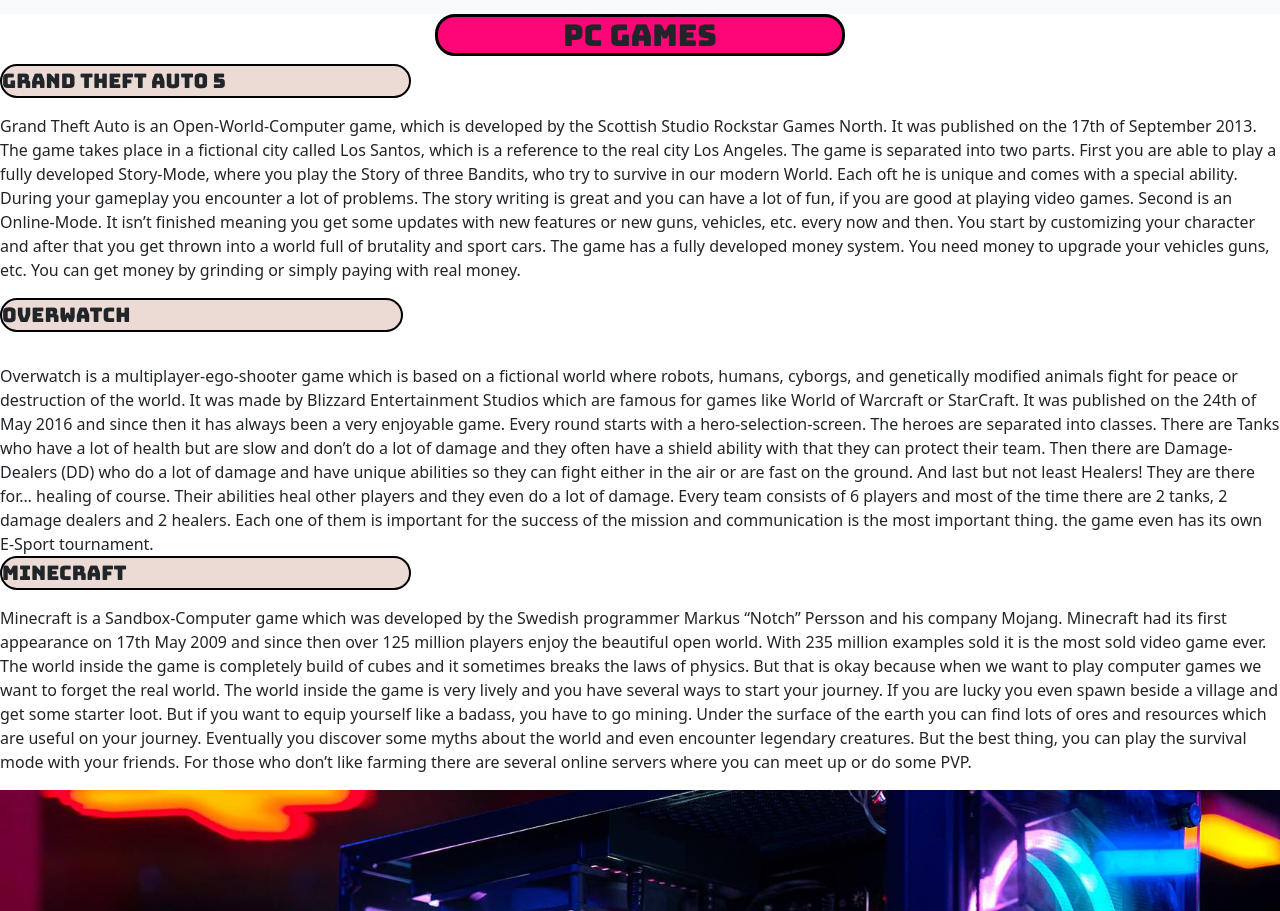
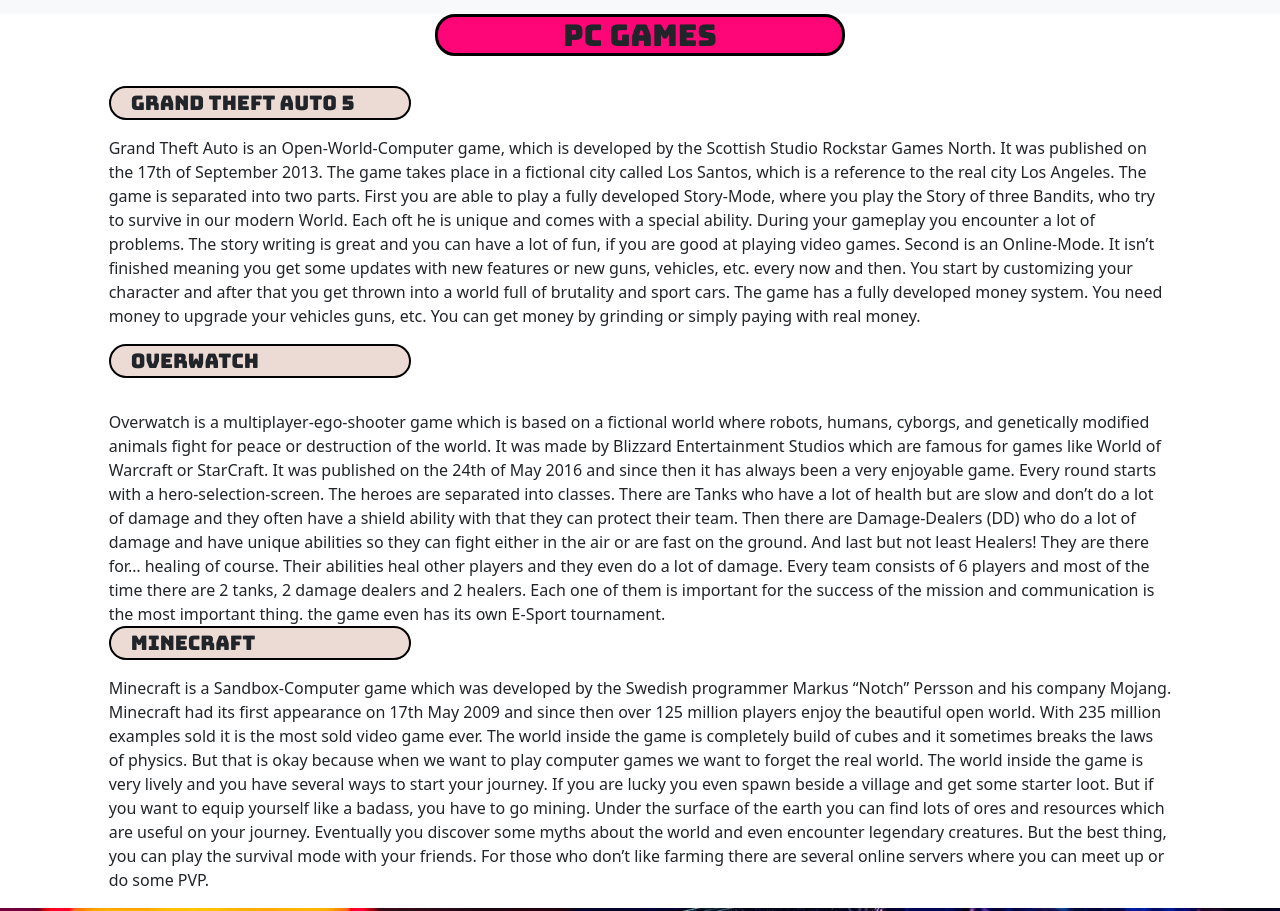
Before and after one commit to Pietschxy/Pietschxy.github.io, a plain HTML site: page index.html in a window 1280 px wide. Shown: the part 802-1713 px from the top of the page. Drawn offline with nearby package versions, Linux system fonts and the light colour scheme.

Commit message:
Update index.html

```diff
--- a/index.html
+++ b/index.html
@@ -109,6 +109,7 @@
       margin-right: auto;
       margin-left: auto;
       text-align: center;
+      margin-bottom: 30px;
     }
 
     .ranking {
@@ -121,6 +122,9 @@
       border: solid 2px black;
       max-width: 450px;
       margin-right: auto;
+
+      padding-left: 20px;
+
 
 
       text-align: left;
@@ -139,6 +143,7 @@
     };
     .description {
       font-family: "Orbitron", sans-serif;
+      padding-left: 10px;
     };
 
   </style>
@@ -178,51 +183,64 @@
 
   <div class="texts">
     <div class="row">
-      <div class="col-sm-4"></div>
+          <div class="col-sm-1"></div>
+      <div class="col-sm-3"></div>
       <div class="col-sm-4"><h3 class="TypeGame" id="pcGames"> PC Games</h3></div>
-      <div class="col-sm-4"></div>
+      <div class="col-sm-3"></div>
+          <div class="col-sm-1"></div>
   </div>
 
 
       <div class="row">
-        <div class="col-sm-4"><p class="ranking">Grand Theft Auto 5</p></div>
+            <div class="col-sm-1"></div>
+        <div class="col-sm-3"><p class="ranking">Grand Theft Auto 5</p></div>
         <div class="col-sm-4"></div>
-        <div class="col-sm-4"></div>
+        <div class="col-sm-3"></div>
+            <div class="col-sm-1"></div>
     </div>
 
     <div class="row">
-      <div class="col-sm-12"><p class="description">Grand Theft Auto is an Open-World-Computer game, which is developed by the Scottish Studio Rockstar Games North. It was published on the 17th of September 2013. The game takes place in a fictional city called Los Santos, which is a reference to the real city Los Angeles. The game is separated into two parts.
+        <div class="col-sm-1"></div>
+      <div class="col-sm-10"><p class="description">Grand Theft Auto is an Open-World-Computer game, which is developed by the Scottish Studio Rockstar Games North. It was published on the 17th of September 2013. The game takes place in a fictional city called Los Santos, which is a reference to the real city Los Angeles. The game is separated into two parts.
               First you are able to play a fully developed Story-Mode, where you play the Story of three Bandits, who try to survive in our modern World. Each oft he is unique and comes with a special ability. During your gameplay you encounter a lot of problems. The story writing is great and you can have a lot of fun, if you are good at playing video games.
               Second is an Online-Mode. It isn’t finished meaning you get some updates with new features or new guns, vehicles, etc. every now and then. You start by customizing your character and after that you get thrown into a world full of brutality and sport cars. The game has a fully developed money system. You need money to upgrade your vehicles guns, etc. You can get money by grinding or simply paying with real money.
-</p> </div>
+</p>     </div>
+    <div class="col-sm-1"></div>
+</div>
 <div class="row">
-  <div class="col-sm-4"><p class="ranking">Overwatch</p></div>
+      <div class="col-sm-1"></div>
+  <div class="col-sm-3"><p class="ranking">Overwatch</p></div>
   <div class="col-sm-4"></div>
-  <div class="col-sm-4"></div>
+  <div class="col-sm-3"></div>
+    <div class="col-sm-1"></div>
 </div>
-    </div>
+
     <div class="row">
-      <div class="col-sm-12"><p class="description"></p>  Overwatch is a multiplayer-ego-shooter game which is based on a fictional world where robots, humans, cyborgs, and genetically modified animals fight for peace or destruction of the world. It was made by Blizzard Entertainment Studios which are famous for games like World of Warcraft or StarCraft. It was published on the 24th of May 2016 and since then it has always been a very enjoyable game.
+          <div class="col-sm-1"></div>
+      <div class="col-sm-10"><p class="description"></p>  Overwatch is a multiplayer-ego-shooter game which is based on a fictional world where robots, humans, cyborgs, and genetically modified animals fight for peace or destruction of the world. It was made by Blizzard Entertainment Studios which are famous for games like World of Warcraft or StarCraft. It was published on the 24th of May 2016 and since then it has always been a very enjoyable game.
               Every round starts with a hero-selection-screen. The heroes are separated into classes.
               There are Tanks who have a lot of health but are slow and don’t do a lot of damage and they often have a shield ability with that they can protect their team.
               Then there are Damage-Dealers (DD) who do a lot of damage and have unique abilities so they can fight either in the air or are fast on the ground.
               And last but not least Healers! They are there for… healing of course. Their abilities heal other players and they even do a lot of damage.
               Every team consists of 6 players and most of the time there are 2 tanks, 2 damage dealers and 2 healers. Each one of them is important for the success of the mission and communication is the most important thing. the game even has its own E-Sport tournament.
          </div>
-
+    <div class="col-sm-1"></div>
     </div>
     <div class="row">
-      <div class="col-sm-4"><p class="ranking">Minecraft</p></div>
+          <div class="col-sm-1"></div>
+      <div class="col-sm-3"><p class="ranking">Minecraft</p></div>
       <div class="col-sm-4"></div>
-      <div class="col-sm-4"></div>
+      <div class="col-sm-3"></div>
+          <div class="col-sm-1"></div>
   </div>
   <div class="row">
-    <div class="col-sm-12"><p class="description">Minecraft is a Sandbox-Computer game which was developed by the Swedish programmer Markus “Notch” Persson and his company Mojang. Minecraft had its first appearance on 17th May 2009 and since then over 125 million players enjoy the beautiful open world. With 235 million examples sold it is the most sold video game ever.
+        <div class="col-sm-1"></div>
+    <div class="col-sm-10"><p class="description">Minecraft is a Sandbox-Computer game which was developed by the Swedish programmer Markus “Notch” Persson and his company Mojang. Minecraft had its first appearance on 17th May 2009 and since then over 125 million players enjoy the beautiful open world. With 235 million examples sold it is the most sold video game ever.
             The world inside the game is completely build of cubes and it sometimes breaks the laws of physics. But that is okay because when we want to play computer games we want to forget the real world. The world inside the game is very lively and you have several ways to start your journey. If you are lucky you even spawn beside a village and get some starter loot. But if you want to equip yourself like a badass, you have to go mining. Under the surface of the earth you can find lots of ores and resources which are useful on your journey. Eventually you discover some myths about the world and even encounter legendary creatures. But the best thing, you can play the survival mode with your friends.
             For those who don’t like farming there are several online servers where you can meet up or do some PVP.
         </p>
        </div>
-
+    <div class="col-sm-1"></div>
   </div>
 
 
```
